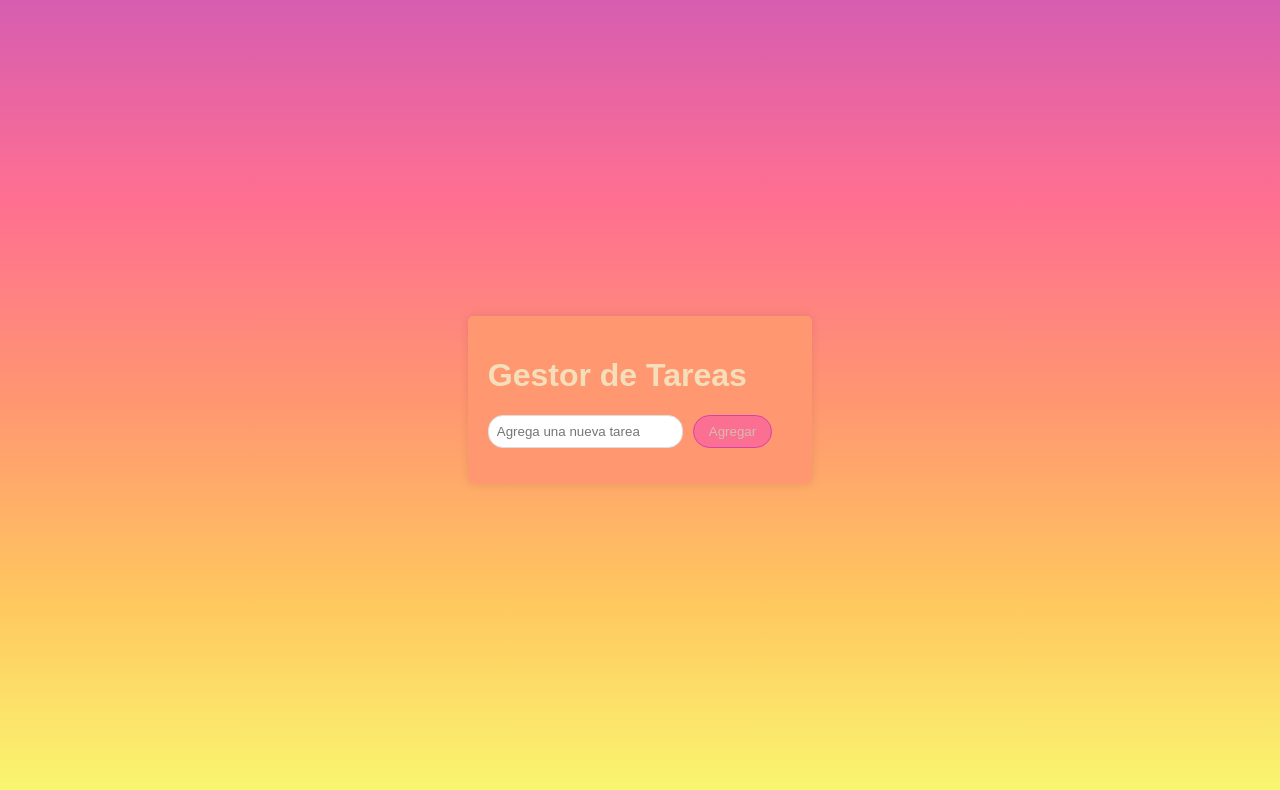
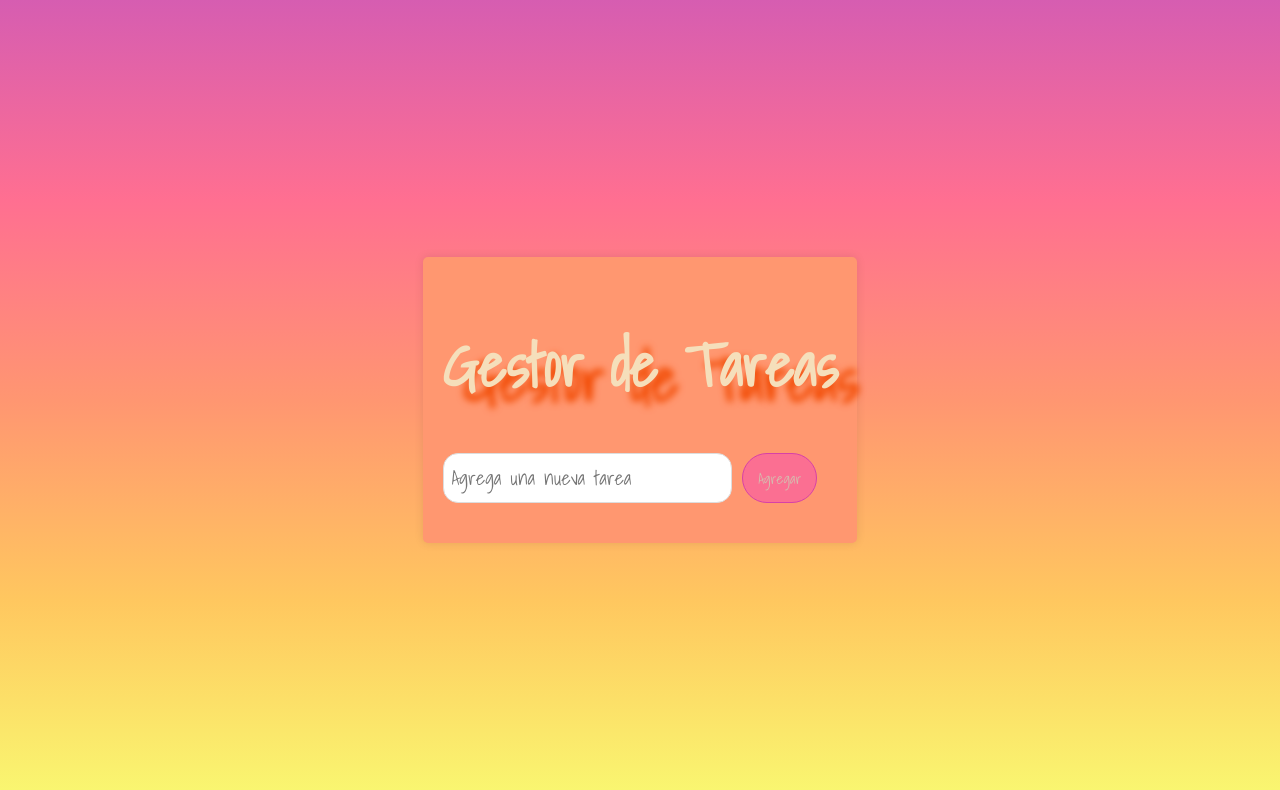
Before and after one commit to lndr8/gestorTareasMD, a website built with webpack: page dist/index.html in a window 1280 px wide. Built offline with nearby package versions, Linux system fonts and the light colour scheme; a web font is replaced by a local one.

Commit message:
Cambios en los estilos 2

```diff
--- a/src/styles.css
+++ b/src/styles.css
@@ -1,6 +1,8 @@
+@import url('https://fonts.googleapis.com/css2?family=Kablammo&family=Miltonian&family=Shadows+Into+Light&display=swap');
+
 /* Estilos generales */
 body {
-    font-family: Arial, sans-serif;
+    font-family: "Shadows Into Light", cursive;
     color: #f5dfbb;
     background: #845ec2 (34,193,195);
     background: linear-gradient(#d65db1,#ff6f91,#ff9671,#ffc75f,#f9f871);
@@ -10,6 +12,14 @@ body {
     justify-content: center;
     align-items: center;
     height: 100vh;
+}
+
+h1 {
+    font-size: 60px;
+    text-shadow: 20px 15px 7px #f24b04;
+    display:flex;
+    justify-content: center;
+    align-items: center;
 }
 
 /* Estilos para el contenedor principal */
@@ -30,6 +40,8 @@ form {
 
 /* Estilos al input */
 input {
+    font-size: 20px;
+    font-family: "Shadows Into Light", cursive;
     color: #ff5400;
     width: 100%;
     padding: 8px;
@@ -40,6 +52,8 @@ input {
 
 /* Estilos al botón */
 button {
+    font-size: 15px ;
+    font-family: "Shadows Into Light", cursive;;
     padding: 5px 15px;
     background-color: #fb6f92;
     color: #d5bdaf;
@@ -52,8 +66,9 @@ button {
 
 /* Estilos de la lista */
 ul {
+    font-size: 20px;
     column-width: 10 10px;
-    color: #ff5400;
+    color: #f7d6c4;
     list-style: none;
     padding: 0;
     border-radius: 10px;
```
